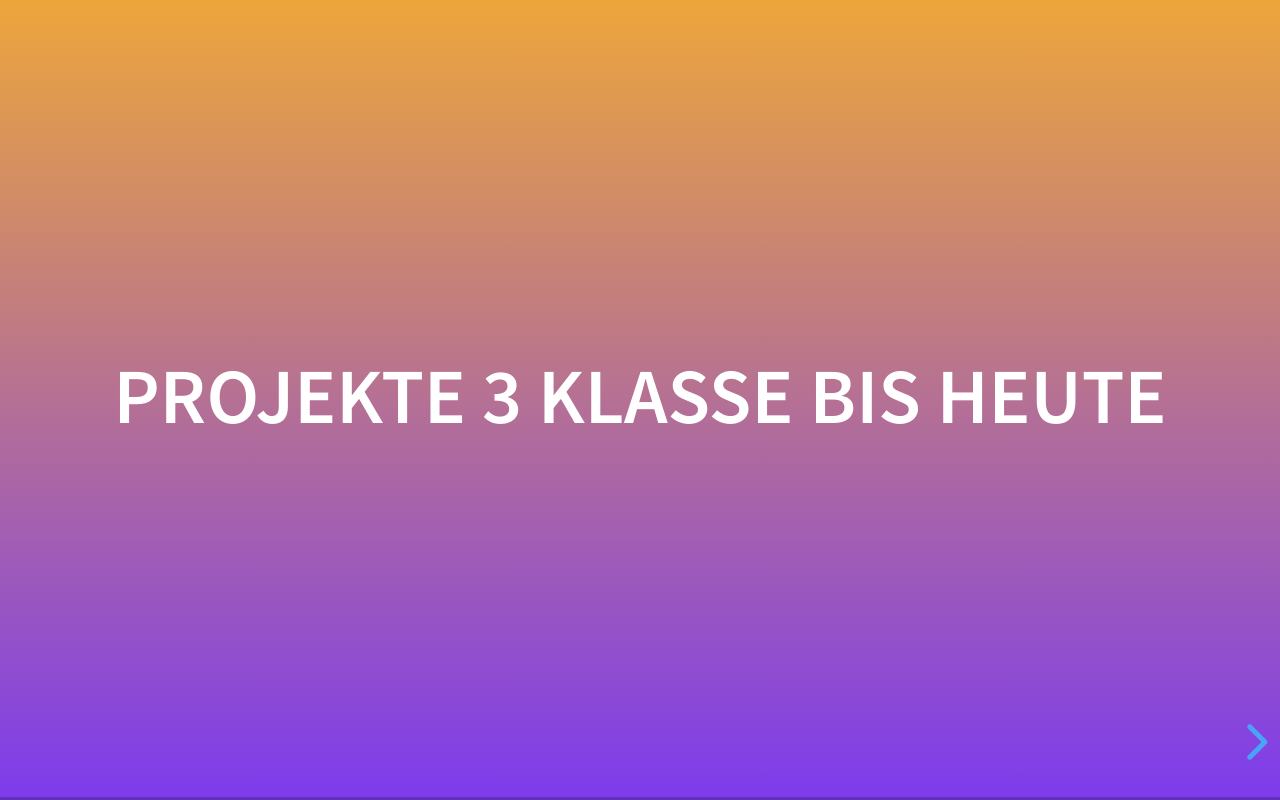
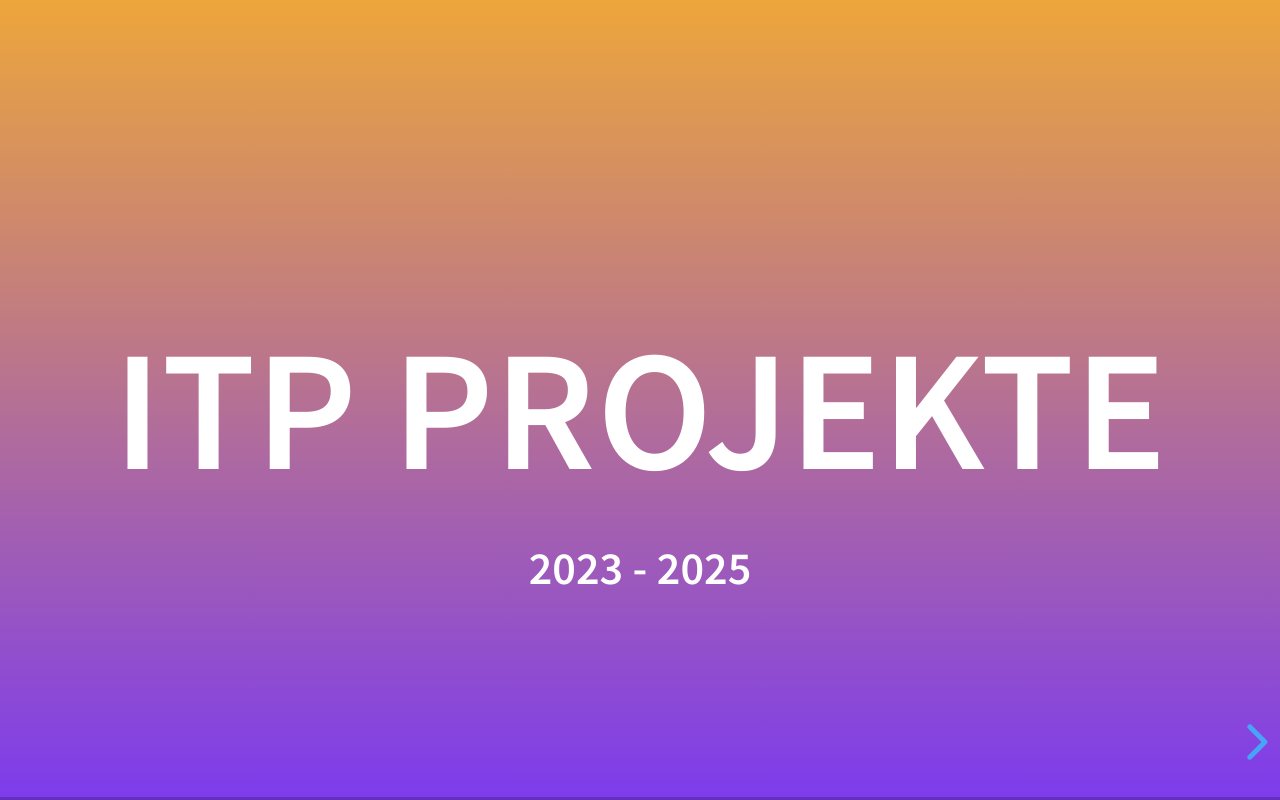
Before and after one commit to Xirou187/GithubPagesTest, a website: page docs/index.html in a window 1280 px wide. Drawn offline with Linux system fonts and the light colour scheme.

Commit message:
Startfolie angepasst

```diff
--- a/docs/index.html
+++ b/docs/index.html
@@ -17,7 +17,8 @@
 		<div class="reveal">
 			<div class="slides">
 				<section data-background-gradient="linear-gradient(to bottom, #eda63b, #7d3bed)">
-					<h2 class="r-fit-text">Projekte 3 Klasse bis Heute</h2>
+					<h2 class="r-fit-text">ITP Projekte</h2>
+					<h4>2023 - 2025</h4>
 				</section>
 				<section data-background-gradient="linear-gradient(to bottom, #b3814d, #755635)">
 					<section>
```
